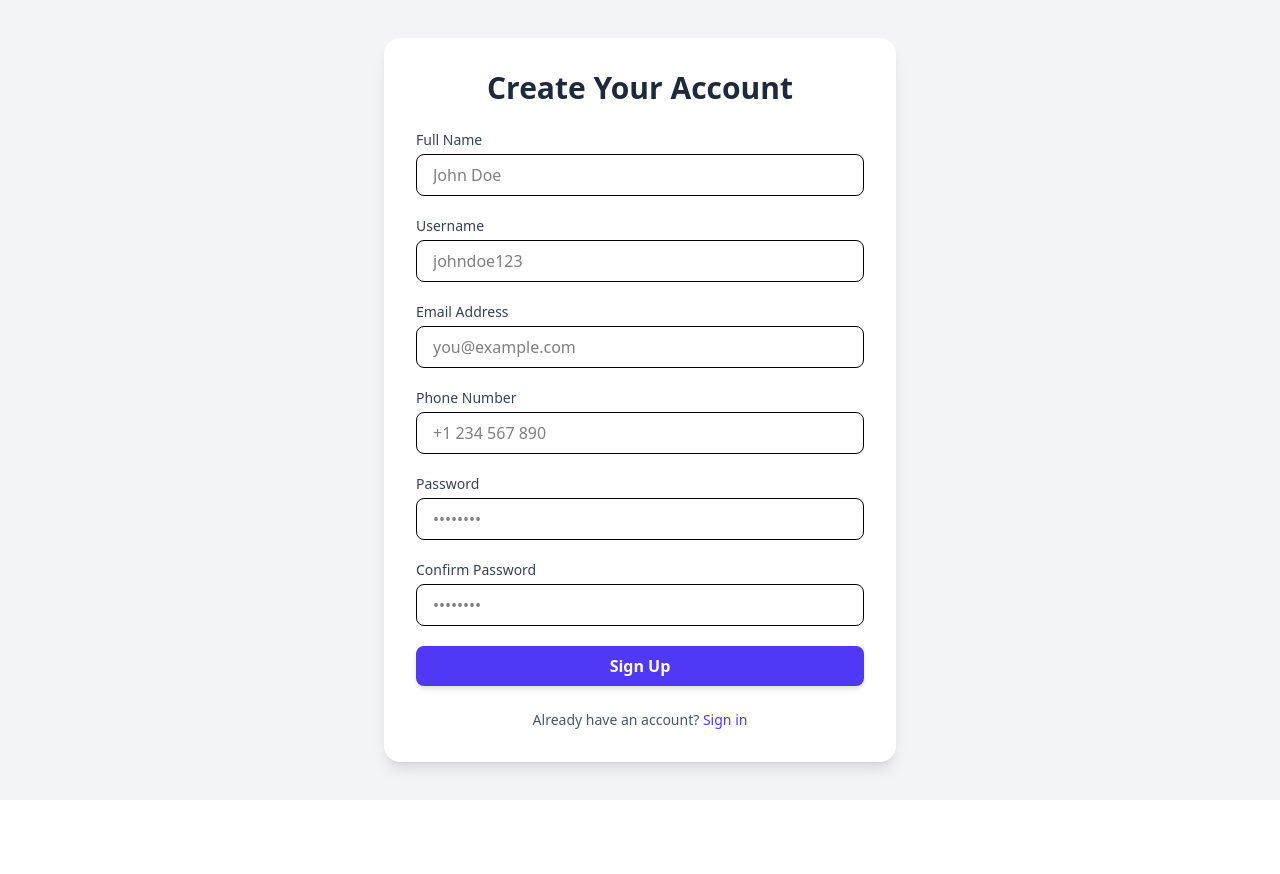
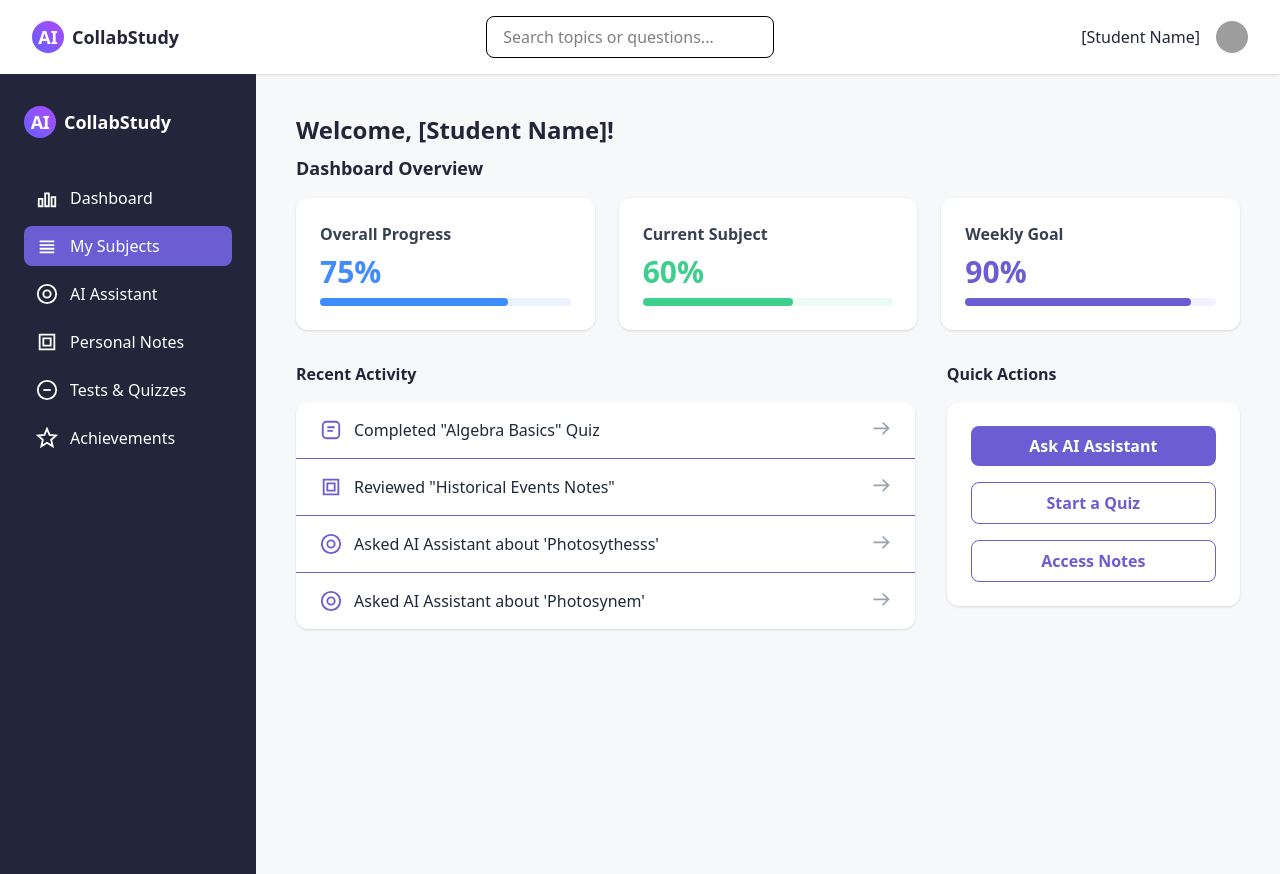
Before and after one commit to fancy-thunder/CollabStudy, a React (Vite) app: page / in a window 1280 px wide. Before the commit the page ends 800 px from the top, so only its background shows below. Built offline with nearby package versions, Linux system fonts and the light colour scheme; grey boxes are pictures that could not be loaded.

Commit message:
Added the dashboard

```diff
--- a/src/App.jsx
+++ b/src/App.jsx
@@ -1,12 +1,14 @@
 import { useState } from "react";
 import SignIn from "./pages/SignIn/SignIn.jsx";
 import SignUp from "./pages/SignUp/SignUp.jsx";
+import Dashboard from "./pages/Dashboard/Dashboard.jsx";
 
 function App() {
   return (
     <>
       {/* <SignIn/> */}
-      <SignUp></SignUp>
+      {/* <SignUp></SignUp> */}
+      <Dashboard/>
     </>
   );
 }
--- /dev/null
+++ b/src/components/ActivityList.jsx
@@ -0,0 +1,75 @@
+import React from "react";
+
+const iconMap = [
+  <svg
+    width="22"
+    height="22"
+    fill="none"
+    stroke="#6C5DD3"
+    strokeWidth="2"
+    viewBox="0 0 24 24"
+  >
+    <rect x="3" y="3" width="18" height="18" rx="4" />
+    <path d="M8 9h8M8 13h6" />
+  </svg>,
+  <svg
+    width="22"
+    height="22"
+    fill="none"
+    stroke="#6C5DD3"
+    strokeWidth="2"
+    viewBox="0 0 24 24"
+  >
+    <path d="M4 4h16v16H4V4zm4 4h8v8H8V8z" />
+  </svg>,
+  <svg
+    width="22"
+    height="22"
+    fill="none"
+    stroke="#6C5DD3"
+    strokeWidth="2"
+    viewBox="0 0 24 24"
+  >
+    <circle cx="12" cy="12" r="10" />
+    <circle cx="12" cy="12" r="4" />
+  </svg>,
+  <svg
+    width="22"
+    height="22"
+    fill="none"
+    stroke="#6C5DD3"
+    strokeWidth="2"
+    viewBox="0 0 24 24"
+  >
+    <circle cx="12" cy="12" r="10" />
+    <circle cx="12" cy="12" r="4" />
+  </svg>,
+];
+
+const ActivityList = ({ activities }) => (
+  <div className="bg-white rounded-xl shadow p-0">
+    {activities.map((activity, idx) => (
+      <div
+        key={idx}
+        className="flex items-center gap-3 px-6 py-4 border-b last:border-b-0 text-[#6C5DD3]"
+      >
+        {iconMap[idx]}
+        <span className="text-gray-800">{activity.text}</span>
+        <a href="#" className="ml-auto text-gray-400 hover:text-[#6C5DD3]">
+          <svg
+            width="20"
+            height="20"
+            fill="none"
+            stroke="currentColor"
+            strokeWidth="2"
+            viewBox="0 0 24 24"
+          >
+            <path d="M14 3l7 7-7 7M21 10H3" />
+          </svg>
+        </a>
+      </div>
+    ))}
+  </div>
+);
+
+export default ActivityList;
--- /dev/null
+++ b/src/components/Card.jsx
@@ -0,0 +1,41 @@
+import React from "react";
+
+const colorMap = {
+  indigo: {
+    text: "text-[#3F8CFF]",
+    bar: "bg-[#3F8CFF]",
+    bg: "bg-[#EAF1FF]",
+  },
+  green: {
+    text: "text-[#3FCF8C]",
+    bar: "bg-[#3FCF8C]",
+    bg: "bg-[#EAFBF4]",
+  },
+  purple: {
+    text: "text-[#6C5DD3]",
+    bar: "bg-[#6C5DD3]",
+    bg: "bg-[#F3F0FF]",
+  },
+};
+
+const Card = ({ title, value, color = "indigo" }) => {
+  const percent = parseInt(value);
+  return (
+    <div className="bg-white rounded-xl shadow p-6 flex flex-col items-start min-w-[220px]">
+      <span className="text-gray-700 text-base font-semibold mb-2">
+        {title}
+      </span>
+      <span className={`text-3xl font-bold mb-2 ${colorMap[color].text}`}>
+        {value}
+      </span>
+      <div className={`w-full h-2 rounded-full ${colorMap[color].bg}`}>
+        <div
+          className={`h-2 rounded-full ${colorMap[color].bar}`}
+          style={{ width: `${percent}%` }}
+        ></div>
+      </div>
+    </div>
+  );
+};
+
+export default Card;
--- /dev/null
+++ b/src/components/Navbar.jsx
@@ -0,0 +1,27 @@
+import React from "react";
+
+const Navbar = () => (
+  <nav className="w-full bg-white shadow flex items-center justify-between px-8 py-4">
+    <div className="flex items-center gap-2">
+      <span className="w-8 h-8 bg-gradient-to-tr from-indigo-500 to-purple-500 rounded-full flex items-center justify-center text-white font-bold text-lg">
+        AI
+      </span>
+      <span className="font-semibold text-lg text-[#23263A]">CollabStudy</span>
+    </div>
+    <input
+      type="text"
+      placeholder="Search topics or questions..."
+      className="w-72 px-4 py-2 border rounded-lg focus:outline-none focus:ring-2 focus:ring-[#6C5DD3] bg-white"
+    />
+    <div className="flex items-center gap-4">
+      <span className="text-[#23263A] font-medium">[Student Name]</span>
+      <img
+        src="https://i.pravatar.cc/40"
+        alt="avatar"
+        className="w-8 h-8 rounded-full"
+      />
+    </div>
+  </nav>
+);
+
+export default Navbar;
--- /dev/null
+++ b/src/components/QuickActions.jsx
@@ -0,0 +1,17 @@
+import React from "react";
+
+const QuickActions = () => (
+  <div className="bg-white rounded-xl shadow p-6 flex flex-col gap-4">
+    <button className="w-full py-2 px-4 bg-[#6C5DD3] text-white font-semibold rounded-lg hover:bg-[#5a4bcf] transition">
+      Ask AI Assistant
+    </button>
+    <button className="w-full py-2 px-4 bg-white border border-[#6C5DD3] text-[#6C5DD3] font-semibold rounded-lg hover:bg-[#F3F0FF] transition">
+      Start a Quiz
+    </button>
+    <button className="w-full py-2 px-4 bg-white border border-[#6C5DD3] text-[#6C5DD3] font-semibold rounded-lg hover:bg-[#F3F0FF] transition">
+      Access Notes
+    </button>
+  </div>
+);
+
+export default QuickActions;
--- /dev/null
+++ b/src/components/Sidebar.jsx
@@ -0,0 +1,129 @@
+import React from "react";
+
+const links = [
+  {
+    label: "Dashboard",
+    icon: (
+      <svg
+        width="22"
+        height="22"
+        fill="none"
+        stroke="white"
+        strokeWidth="2"
+        viewBox="0 0 24 24"
+      >
+        <path d="M3 13h4v8H3v-8zm7-6h4v14h-4V7zm7 4h4v10h-4V11z" />
+      </svg>
+    ),
+  },
+  {
+    label: "My Subjects",
+    icon: (
+      <svg
+        width="22"
+        height="22"
+        fill="none"
+        stroke="white"
+        strokeWidth="2"
+        viewBox="0 0 24 24"
+      >
+        <path d="M4 19h16M4 15h16M4 11h16M4 7h16" />
+      </svg>
+    ),
+  },
+  {
+    label: "AI Assistant",
+    icon: (
+      <svg
+        width="22"
+        height="22"
+        fill="none"
+        stroke="white"
+        strokeWidth="2"
+        viewBox="0 0 24 24"
+      >
+        <circle cx="12" cy="12" r="10" />
+        <circle cx="12" cy="12" r="4" />
+      </svg>
+    ),
+  },
+  {
+    label: "Personal Notes",
+    icon: (
+      <svg
+        width="22"
+        height="22"
+        fill="none"
+        stroke="white"
+        strokeWidth="2"
+        viewBox="0 0 24 24"
+      >
+        <path d="M4 4h16v16H4V4zm4 4h8v8H8V8z" />
+      </svg>
+    ),
+  },
+  {
+    label: "Tests & Quizzes",
+    icon: (
+      <svg
+        width="22"
+        height="22"
+        fill="none"
+        stroke="white"
+        strokeWidth="2"
+        viewBox="0 0 24 24"
+      >
+        <circle cx="12" cy="12" r="10" />
+        <path d="M8 12h8" />
+      </svg>
+    ),
+  },
+  {
+    label: "Achievements",
+    icon: (
+      <svg
+        width="22"
+        height="22"
+        fill="none"
+        stroke="white"
+        strokeWidth="2"
+        viewBox="0 0 24 24"
+      >
+        <path d="M12 17.27L18.18 21l-1.64-7.03L22 9.24l-7.19-.61L12 2 9.19 8.63 2 9.24l5.46 4.73L5.82 21z" />
+      </svg>
+    ),
+  },
+];
+
+const activeIndex = 1; // My Subjects
+
+const Sidebar = () => (
+  <aside className="w-64 bg-[#23263A] flex flex-col py-8 px-6 min-h-screen">
+    <div className="flex items-center mb-10">
+      <div className="w-8 h-8 bg-gradient-to-tr from-indigo-500 to-purple-500 rounded-full flex items-center justify-center text-white font-bold text-lg mr-2">
+        <span className="tracking-tight">AI</span>
+      </div>
+      <span className="font-semibold text-lg text-white">CollabStudy</span>
+    </div>
+    <nav className="flex flex-col gap-2">
+      {links.map((link, idx) => (
+        <a
+          key={link.label}
+          href="#"
+          className={`flex items-center gap-3 px-3 py-2 rounded-lg font-medium
+            ${
+              idx === activeIndex
+                ? "bg-[#6C5DD3] text-white"
+                : "text-white hover:bg-[#2A2D43]"
+            }
+          `}
+        >
+          {link.icon}
+          <span>{link.label}</span>
+        </a>
+      ))}
+    </nav>
+  </aside>
+);
+
+export default Sidebar;
--- /dev/null
+++ b/src/pages/Dashboard/Dashboard.jsx
@@ -0,0 +1,59 @@
+import React from "react";
+import Navbar from "../../components/Navbar.jsx";
+import Sidebar from "../../components/Sidebar.jsx";
+import Card from "../../components/Card.jsx";
+import ActivityList from "../../components/ActivityList.jsx";
+import QuickActions from "../../components/QuickActions.jsx";
+
+const cards = [
+  { title: "Overall Progress", value: "75%", color: "indigo" },
+  { title: "Current Subject", value: "60%", color: "green" },
+  { title: "Weekly Goal", value: "90%", color: "purple" },
+];
+
+const activities = [
+  { text: 'Completed "Algebra Basics" Quiz' },
+  { text: 'Reviewed "Historical Events Notes"' },
+  { text: "Asked AI Assistant about 'Photosythesss'" },
+  { text: "Asked AI Assistant about 'Photosynem'" },
+];
+
+const Dashboard = () => (
+  <div className="min-h-screen bg-[#F7F8FA] flex flex-col">
+    <Navbar />
+    <div className="flex flex-1">
+      <Sidebar />
+      <main className="flex-1 p-10">
+        <h1 className="text-2xl font-bold text-[#23263A] mb-2">
+          Welcome, [Student Name]!
+        </h1>
+        <section className="mb-8">
+          <h2 className="text-lg font-semibold text-[#23263A] mb-4">
+            Dashboard Overview
+          </h2>
+          <div className="grid grid-cols-3 gap-6">
+            {cards.map((card, idx) => (
+              <Card key={idx} {...card} />
+            ))}
+          </div>
+        </section>
+        <div className="grid grid-cols-3 gap-8">
+          <div className="col-span-2">
+            <h3 className="text-md font-semibold text-[#23263A] mb-4">
+              Recent Activity
+            </h3>
+            <ActivityList activities={activities} />
+          </div>
+          <div>
+            <h3 className="text-md font-semibold text-[#23263A] mb-4">
+              Quick Actions
+            </h3>
+            <QuickActions />
+          </div>
+        </div>
+      </main>
+    </div>
+  </div>
+);
+
+export default Dashboard;
--- a/src/pages/SignUp/SignUp.jsx
+++ b/src/pages/SignUp/SignUp.jsx
@@ -2,10 +2,10 @@ import React from "react";
 
 const SignUp = () => {
   return (
-    <div className="flex items-center justify-center min-h-screen bg-gray-100">
+    <div className="flex items-center justify-center min-h-screen bg-[#F7F8FA]">
       <div className="w-full max-w-lg bg-white rounded-2xl shadow-lg p-8">
         {/* Heading */}
-        <h2 className="text-3xl font-bold text-center text-gray-800 mb-6">
+        <h2 className="text-3xl font-bold text-center text-[#23263A] mb-6">
           Create Your Account
         </h2>
 
@@ -15,7 +15,7 @@ const SignUp = () => {
           <div>
             <label
               htmlFor="fullName"
-              className="block text-sm font-medium text-gray-700 mb-1"
+              className="block text-sm font-medium text-[#23263A] mb-1"
             >
               Full Name
             </label>
@@ -24,7 +24,7 @@ const SignUp = () => {
               id="fullName"
               name="fullName"
               placeholder="John Doe"
-              className="w-full px-4 py-2 border rounded-lg focus:outline-none focus:ring-2 focus:ring-indigo-500 focus:border-indigo-500"
+              className="w-full px-4 py-2 border border-[#E4E7EC] rounded-lg focus:outline-none focus:ring-2 focus:ring-[#6C5DD3] focus:border-[#6C5DD3] bg-[#F7F8FA] text-[#23263A]"
               required
             />
           </div>
@@ -33,7 +33,7 @@ const SignUp = () => {
           <div>
             <label
               htmlFor="username"
-              className="block text-sm font-medium text-gray-700 mb-1"
+              className="block text-sm font-medium text-[#23263A] mb-1"
             >
               Username
             </label>
@@ -42,7 +42,7 @@ const SignUp = () => {
               id="username"
               name="username"
               placeholder="johndoe123"
-              className="w-full px-4 py-2 border rounded-lg focus:outline-none focus:ring-2 focus:ring-indigo-500 focus:border-indigo-500"
+              className="w-full px-4 py-2 border border-[#E4E7EC] rounded-lg focus:outline-none focus:ring-2 focus:ring-[#6C5DD3] focus:border-[#6C5DD3] bg-[#F7F8FA] text-[#23263A]"
               required
             />
           </div>
@@ -51,7 +51,7 @@ const SignUp = () => {
           <div>
             <label
               htmlFor="email"
-              className="block text-sm font-medium text-gray-700 mb-1"
+              className="block text-sm font-medium text-[#23263A] mb-1"
             >
               Email Address
             </label>
@@ -60,7 +60,7 @@ const SignUp = () => {
               id="email"
               name="email"
               placeholder="you@example.com"
-              className="w-full px-4 py-2 border rounded-lg focus:outline-none focus:ring-2 focus:ring-indigo-500 focus:border-indigo-500"
+              className="w-full px-4 py-2 border border-[#E4E7EC] rounded-lg focus:outline-none focus:ring-2 focus:ring-[#6C5DD3] focus:border-[#6C5DD3] bg-[#F7F8FA] text-[#23263A]"
               required
             />
           </div>
@@ -69,7 +69,7 @@ const SignUp = () => {
           <div>
             <label
               htmlFor="phone"
-              className="block text-sm font-medium text-gray-700 mb-1"
+              className="block text-sm font-medium text-[#23263A] mb-1"
             >
               Phone Number
             </label>
@@ -78,7 +78,7 @@ const SignUp = () => {
               id="phone"
               name="phone"
               placeholder="+1 234 567 890"
-              className="w-full px-4 py-2 border rounded-lg focus:outline-none focus:ring-2 focus:ring-indigo-500 focus:border-indigo-500"
+              className="w-full px-4 py-2 border border-[#E4E7EC] rounded-lg focus:outline-none focus:ring-2 focus:ring-[#6C5DD3] focus:border-[#6C5DD3] bg-[#F7F8FA] text-[#23263A]"
               required
             />
           </div>
@@ -87,7 +87,7 @@ const SignUp = () => {
           <div>
             <label
               htmlFor="password"
-              className="block text-sm font-medium text-gray-700 mb-1"
+              className="block text-sm font-medium text-[#23263A] mb-1"
             >
               Password
             </label>
@@ -96,7 +96,7 @@ const SignUp = () => {
               id="password"
               name="password"
               placeholder="••••••••"
-              className="w-full px-4 py-2 border rounded-lg focus:outline-none focus:ring-2 focus:ring-indigo-500 focus:border-indigo-500"
+              className="w-full px-4 py-2 border border-[#E4E7EC] rounded-lg focus:outline-none focus:ring-2 focus:ring-[#6C5DD3] focus:border-[#6C5DD3] bg-[#F7F8FA] text-[#23263A]"
               required
             />
           </div>
@@ -105,7 +105,7 @@ const SignUp = () => {
           <div>
             <label
               htmlFor="confirmPassword"
-              className="block text-sm font-medium text-gray-700 mb-1"
+              className="block text-sm font-medium text-[#23263A] mb-1"
             >
               Confirm Password
             </label>
@@ -114,7 +114,7 @@ const SignUp = () => {
               id="confirmPassword"
               name="confirmPassword"
               placeholder="••••••••"
-              className="w-full px-4 py-2 border rounded-lg focus:outline-none focus:ring-2 focus:ring-indigo-500 focus:border-indigo-500"
+              className="w-full px-4 py-2 border border-[#E4E7EC] rounded-lg focus:outline-none focus:ring-2 focus:ring-[#6C5DD3] focus:border-[#6C5DD3] bg-[#F7F8FA] text-[#23263A]"
               required
             />
           </div>
@@ -122,18 +122,18 @@ const SignUp = () => {
           {/* Submit Button */}
           <button
             type="submit"
-            className="w-full py-2 px-4 bg-indigo-600 text-white font-semibold rounded-lg shadow-md hover:bg-indigo-700 focus:outline-none focus:ring-2 focus:ring-offset-2 focus:ring-indigo-500"
+            className="w-full py-2 px-4 bg-[#6C5DD3] text-white font-semibold rounded-lg shadow-md hover:bg-[#5a4bcf] focus:outline-none focus:ring-2 focus:ring-offset-2 focus:ring-[#6C5DD3]"
           >
             Sign Up
           </button>
         </form>
 
         {/* Sign in link */}
-        <p className="mt-6 text-center text-sm text-gray-600">
+        <p className="mt-6 text-center text-sm text-[#23263A]">
           Already have an account?{" "}
           <a
             href="#"
-            className="text-indigo-600 hover:text-indigo-800 font-medium"
+            className="text-[#6C5DD3] hover:text-[#5a4bcf] font-medium"
           >
             Sign in
           </a>
```
